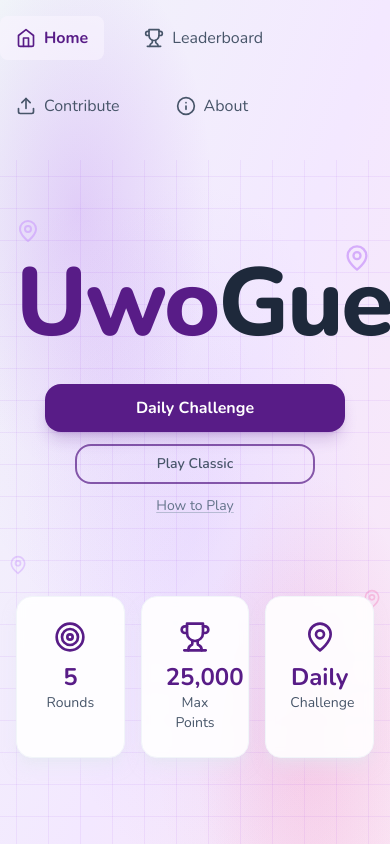
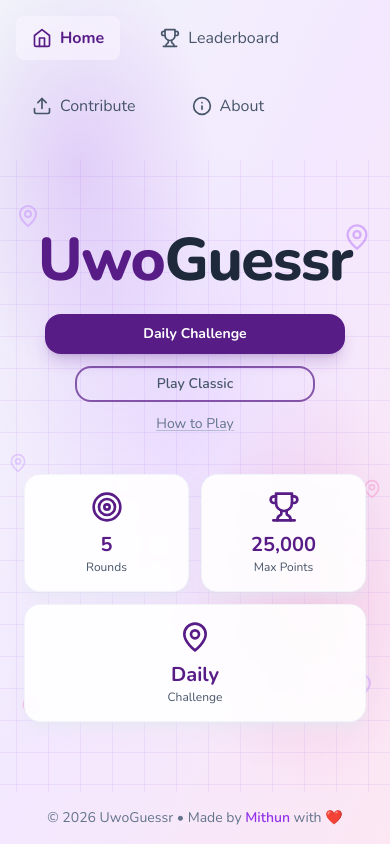
Before and after one commit to Mithun2939/uwoguessr, a React (Vite) app: page / in a window 390 px wide. Shown: the top 844 px of the page. Built offline with nearby package versions, Linux system fonts and the light colour scheme; no server answers.

Commit message:
Spacing and size

```diff
--- a/src/App.tsx
+++ b/src/App.tsx
@@ -55,7 +55,7 @@ function App() {
         <Navbar currentView={view} onNavigate={handleNavigate} />
       )}
 
-      <main className="flex-1">
+      <main className="flex-1 flex flex-col min-h-0">
         {view === 'home' && <Home onStartGame={handleStartGame} />}
         {view === 'game' && (
           <Game mode={gameMode} onComplete={handleGameComplete} onExit={handleExitGame} />
--- a/src/components/Navbar.tsx
+++ b/src/components/Navbar.tsx
@@ -7,7 +7,7 @@ interface NavbarProps {
 
 export const Navbar: React.FC<NavbarProps> = ({ currentView, onNavigate }) => {
   return (
-    <nav className="max-w-6xl mx-auto flex justify-between items-center mb-8 pt-4">
+    <nav className="max-w-6xl mx-auto flex justify-between items-center mb-8 pt-4 px-4 sm:px-6">
       <div className="flex gap-6 sm:gap-8 text-slate-600 text-base font-medium flex-wrap">
         <button
           onClick={() => onNavigate('home')}
--- a/src/pages/Home.tsx
+++ b/src/pages/Home.tsx
@@ -26,7 +26,7 @@ export const Home: React.FC<HomeProps> = ({ onStartGame }) => {
   }, [])
 
   return (
-    <div className="min-h-screen p-4 relative overflow-hidden">
+    <div className="flex-1 flex flex-col justify-center p-4 sm:p-6 relative overflow-y-auto min-h-0">
       {/* Grid background — extends into padding so it spans the whole area */}
       <div
         className="absolute -inset-4 pointer-events-none"
@@ -59,8 +59,8 @@ export const Home: React.FC<HomeProps> = ({ onStartGame }) => {
       <MapPin className="absolute left-[2%] top-[48%] -translate-y-1/2 w-5 h-5 text-purple-400/35 pointer-events-none" aria-hidden="true" />
       <MapPin className="absolute right-[2%] top-[52%] -translate-y-1/2 w-5 h-5 text-pink-400/35 pointer-events-none" aria-hidden="true" />
 
-      <div className="max-w-2xl mx-auto text-center mt-20 relative z-10">
-        <h1 className="text-8xl sm:text-9xl font-extrabold mb-8 tracking-tight">
+      <div className="max-w-2xl mx-auto w-full text-center py-4 relative z-10 px-2 sm:px-4">
+        <h1 className="text-6xl sm:text-8xl md:text-9xl font-extrabold mb-6 sm:mb-8 tracking-tight">
           <span className="text-purple-900">Uwo</span>
           <span className="text-slate-800">Guessr</span>
         </h1>
@@ -68,13 +68,13 @@ export const Home: React.FC<HomeProps> = ({ onStartGame }) => {
         <div className="flex flex-col items-center gap-3">
           <button
             onClick={() => onStartGame('daily')}
-            className="w-full max-w-[300px] bg-purple-900 text-white px-8 py-3 rounded-2xl font-bold hover:bg-purple-800 transition-all duration-200 text-base shadow-lg shadow-purple-900/20 hover:shadow-xl hover:shadow-purple-900/25 hover:scale-[1.02] active:scale-[0.98]"
+            className="w-full max-w-[300px] bg-purple-900 text-white px-6 sm:px-8 py-2.5 sm:py-3 rounded-2xl font-bold hover:bg-purple-800 transition-all duration-200 text-sm sm:text-base shadow-lg shadow-purple-900/20 hover:shadow-xl hover:shadow-purple-900/25 hover:scale-[1.02] active:scale-[0.98]"
           >
             Daily Challenge
           </button>
           <button
             onClick={() => onStartGame('classic')}
-            className="w-full max-w-[240px] bg-transparent text-slate-600 border-2 border-purple-900/70 px-6 py-2 rounded-2xl font-semibold hover:border-purple-900 hover:text-slate-800 hover:bg-purple-50/20 transition-all duration-200 text-sm"
+            className="w-full max-w-[240px] bg-transparent text-slate-600 border-2 border-purple-900/70 px-5 sm:px-6 py-1.5 sm:py-2 rounded-2xl font-semibold hover:border-purple-900 hover:text-slate-800 hover:bg-purple-50/20 transition-all duration-200 text-sm"
           >
             Play Classic
           </button>
@@ -86,21 +86,21 @@ export const Home: React.FC<HomeProps> = ({ onStartGame }) => {
           </button>
         </div>
 
-        <div className="mt-20 grid grid-cols-3 gap-4 text-center">
-          <div className="bg-white/90 backdrop-blur-sm p-6 rounded-2xl shadow-lg shadow-slate-200/50 border border-slate-100 transition-all duration-300 hover:scale-[1.03] hover:shadow-xl hover:shadow-purple-900/10 hover:border-purple-200/60 cursor-default">
+        <div className="mt-10 sm:mt-16 grid grid-cols-2 sm:grid-cols-3 gap-3 sm:gap-4 text-center">
+          <div className="bg-white/90 backdrop-blur-sm p-4 sm:p-6 rounded-2xl shadow-lg shadow-slate-200/50 border border-slate-100 transition-all duration-300 hover:scale-[1.03] hover:shadow-xl hover:shadow-purple-900/10 hover:border-purple-200/60 cursor-default">
             <Target className="mx-auto mb-2 text-purple-900 transition-transform duration-300 hover:scale-110" size={32} />
-            <p className="font-bold text-2xl text-purple-900">{MAX_ROUNDS}</p>
-            <p className="text-slate-600 text-sm">Rounds</p>
+            <p className="font-bold text-xl sm:text-2xl text-purple-900">{MAX_ROUNDS}</p>
+            <p className="text-slate-600 text-xs sm:text-sm">Rounds</p>
           </div>
-          <div className="bg-white/90 backdrop-blur-sm p-6 rounded-2xl shadow-lg shadow-slate-200/50 border border-slate-100 transition-all duration-300 hover:scale-[1.03] hover:shadow-xl hover:shadow-purple-900/10 hover:border-purple-200/60 cursor-default">
+          <div className="bg-white/90 backdrop-blur-sm p-4 sm:p-6 rounded-2xl shadow-lg shadow-slate-200/50 border border-slate-100 transition-all duration-300 hover:scale-[1.03] hover:shadow-xl hover:shadow-purple-900/10 hover:border-purple-200/60 cursor-default">
             <Trophy className="mx-auto mb-2 text-purple-900 transition-transform duration-300 hover:scale-110" size={32} />
-            <p className="font-bold text-2xl text-purple-900">{MAX_POINTS.toLocaleString()}</p>
-            <p className="text-slate-600 text-sm">Max Points</p>
+            <p className="font-bold text-xl sm:text-2xl text-purple-900">{MAX_POINTS.toLocaleString()}</p>
+            <p className="text-slate-600 text-xs sm:text-sm">Max Points</p>
           </div>
-          <div className="bg-white/90 backdrop-blur-sm p-6 rounded-2xl shadow-lg shadow-slate-200/50 border border-slate-100 transition-all duration-300 hover:scale-[1.03] hover:shadow-xl hover:shadow-purple-900/10 hover:border-purple-200/60 cursor-default">
+          <div className="bg-white/90 backdrop-blur-sm p-4 sm:p-6 rounded-2xl shadow-lg shadow-slate-200/50 border border-slate-100 transition-all duration-300 hover:scale-[1.03] hover:shadow-xl hover:shadow-purple-900/10 hover:border-purple-200/60 cursor-default col-span-2 sm:col-span-1">
             <MapPin className="mx-auto mb-2 text-purple-900 transition-transform duration-300 hover:scale-110" size={32} />
-            <p className="font-bold text-2xl text-purple-900">Daily</p>
-            <p className="text-slate-600 text-sm">Challenge</p>
+            <p className="font-bold text-xl sm:text-2xl text-purple-900">Daily</p>
+            <p className="text-slate-600 text-xs sm:text-sm">Challenge</p>
           </div>
         </div>
       </div>
```
